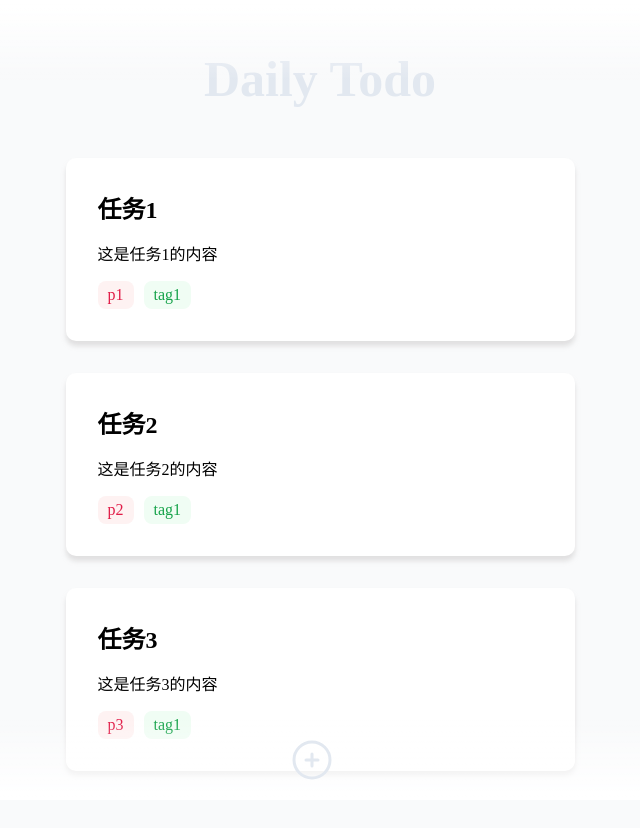
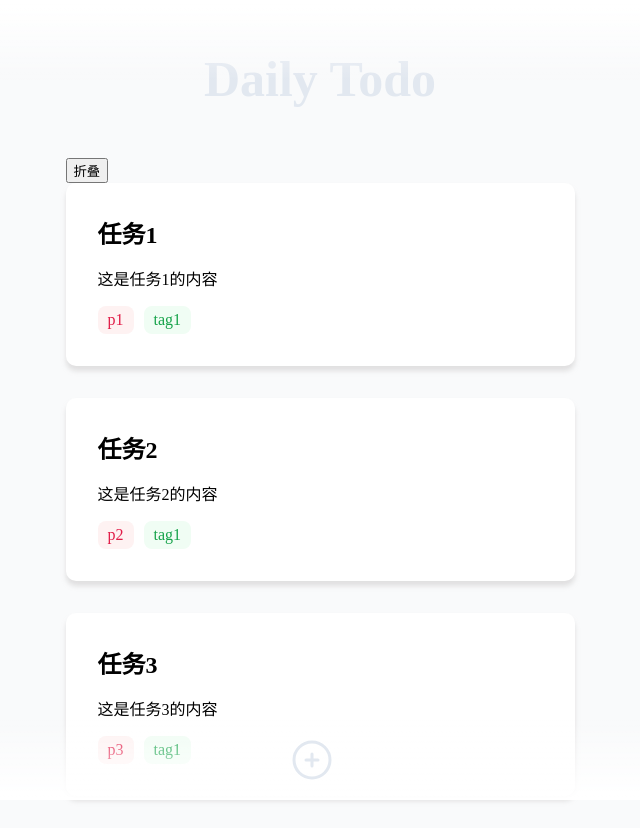
Before and after one commit to ZhangYangLizzm/TodoList, a React (Vite) app: page / in a window 1280 px wide. Shown: the whole page, without its empty margins (320-960 px from the left). Before the commit the page ends 803 px from the top, so only its background shows below. Built offline with nearby package versions, Linux system fonts and the light colour scheme.

Commit message:
feat: 增加折叠功能和支持使用‘、’分割tag

```diff
--- a/src/App.tsx
+++ b/src/App.tsx
@@ -7,7 +7,8 @@ import Footer from "./layout/Footer"
 import useTodoStore from "./store"
 import "./App.scss"
 function App() {
-  const { mockData, addTodo, deleteTodo } = useTodoStore()
+  const { getTodoList, addTodo, deleteTodo } = useTodoStore()
+  const todoList = getTodoList()
   const [isAdding, setIsAdding] = useState(false)
   const todoFormRef = useRef<TodoFormRef>(null)
   const onAdd = () => {
@@ -52,7 +53,7 @@ function App() {
       <Header />
       <main className="app-main">
         <h1 className='app-main-title'>Daily Todo</h1>
-        <TodoList mockData={mockData} deleteTodo={deleteTodo}>
+        <TodoList todoList={todoList} deleteTodo={deleteTodo}>
           {isAdding ? <TodoForm ref={todoFormRef} /> : null}
         </TodoList>
       </main>
--- a/src/components/Tag/Tag.tsx
+++ b/src/components/Tag/Tag.tsx
@@ -1,7 +1,7 @@
 import React from 'react'
 import getColor from '../../utils/getColor'
 interface TagProps {
-    type: string,
+    type: "priority"|"tag",
     text: string
 }
 
--- a/src/components/TodoCard/TodoCard.tsx
+++ b/src/components/TodoCard/TodoCard.tsx
@@ -2,15 +2,27 @@ import React from 'react'
 import Tag from '../Tag/Tag'
 import { TodoCardProps } from '../../types'
 
-const Todocard: React.FC<TodoCardProps> = ({ title, content, priority, tag }) => {
+const Todocard: React.FC<TodoCardProps> = ({ title, content, priority, tags, expanded }) => {
+    const tagsRender = () => {
+        if (tags && tags.includes('、')) {
+            return tags.split('、').map((tag, index) =>
+                <Tag type="tag" text={tag} key={index} />
+            )
+        }
+        return <Tag type="tag" text={tags} />
+    }
     return (
         < >
             <h2>{title}</h2>
-            <p>{content}</p>
-            <div className='todo-tags'>
-                <Tag type="priority" text={priority} />
-                <Tag type="tag" text={tag} />
-            </div>
+            {
+                expanded && <>
+                    <p>{content}</p>
+                    <div className='todo-tags'>
+                        <Tag type="priority" text={priority} />
+                        {tagsRender()}
+                    </div>
+                </>
+            }
         </>
     )
 }
--- a/src/components/TodoCard/TodoForm.tsx
+++ b/src/components/TodoCard/TodoForm.tsx
@@ -4,7 +4,7 @@ import './TodoFrom.scss';
 export interface TodoFormData {
   title: string;
   content: string;
-  tag: string;
+  tags: string;
   priority: string;
 }
 export interface TodoFormRef {
@@ -14,14 +14,14 @@ export interface TodoFormRef {
 const TodoForm = forwardRef((_, ref: Ref<TodoFormRef>) => {
   const [title, setTitle] = useState('');
   const [content, setContent] = useState('');
-  const [tag, setTag] = useState('');
+  const [tags, setTag] = useState('');
   const [priority, setPriority] = useState('');
 
   const getFormData = () => {
     return {
       title,
       content,
-      tag,
+      tags,
       priority,
     }
   }
@@ -59,13 +59,12 @@ const TodoForm = forwardRef((_, ref: Ref<TodoFormRef>) => {
         id="content"
         placeholder='He needs vaccine shot too'
         value={content}
-        onChange={handleContentChange}
-      ></textarea>
+        onChange={handleContentChange} />
       <input
         type="text"
-        placeholder='Tags'
+        placeholder='Tags(支持以 、作为分隔生成多个Tag)'
         id="tags"
-        value={tag}
+        value={tags}
         onChange={handleTagsChange}
       />
       <div className='priority-button-group' >
--- a/src/components/TodoList/TodoList.tsx
+++ b/src/components/TodoList/TodoList.tsx
@@ -4,11 +4,10 @@ import { TodoListProps } from '../../types';
 import { IconDelete, IconTodoConfirm } from '@/components/Icon'
 import "./TodoList.scss"
 
-const TodoList: React.FC<TodoListProps> = ({ mockData, children, deleteTodo }) => {
+const TodoList: React.FC<TodoListProps> = ({ todoList, children, deleteTodo }) => {
     const scrollRef = useRef<HTMLDivElement>(null);
     const [selectedTodo, setSelectedTodo] = useState<number | null>(null);
-    const [collapse, setCollapse] = useState(false)
-
+    const [expanded, setExpanded] = useState(true)
     useEffect(() => {
         if (scrollRef.current) {
             scrollRef.current.scrollIntoView({
@@ -16,16 +15,21 @@ const TodoList: React.FC<TodoListProps> = ({ mockData, children, deleteTodo }) =
                 block: 'start',
             });
         }
-    }, [mockData]);
+    }, [todoList]);
 
     return (
         <div className="todo-list" >
             <IconDelete id="icon-delete" style={{ visibility: selectedTodo !== null ? 'visible' : "hidden" }} onClick={() => deleteTodo(selectedTodo!)} />
             <IconTodoConfirm id="icon-todo-confirm" style={{ visibility: selectedTodo !== null ? 'visible' : "hidden" }} onClick={() => setSelectedTodo(null)} />
-            <div>
-                {mockData.map((mockItem, index) => (
-                    <div ref={index === mockData.length - 1 ? scrollRef : null} key={index} className={`todo-card ${selectedTodo === index ? 'todo-card-active' : ''}`} onClick={() => setSelectedTodo(index)}>
-                        <Todocard {...mockItem} />
+            <div className='todo-list-container'>
+                <button onClick={() => setExpanded(!expanded)} >折叠</button>
+                {/* <div>
+                    <input type="text" />
+                    <button>搜索</button>
+                </div> */}
+                {todoList.map((todoItem, index) => (
+                    <div ref={index === todoList.length - 1 ? scrollRef : null} key={index} className={`todo-card ${selectedTodo === index ? 'todo-card-active' : ''}`} onClick={() => setSelectedTodo(index)}>
+                        <Todocard {...todoItem} expanded={expanded} />
                     </div>
                 ))}
                 {children}
--- a/src/store/index.ts
+++ b/src/store/index.ts
@@ -1,12 +1,17 @@
-import useLocalStorage from '@/hooks/useLocalStorage';
-import { initMockData } from '@/utils/mock.datasource';
-import { TodoCardProps } from '@/types';
+import useLocalStorage from "@/hooks/useLocalStorage";
+import { initMockData } from "@/utils/mock.datasource";
+import { TodoCardProps } from "@/types";
 const useTodoStore = () => {
-    const [mockData, setMockData] = useLocalStorage<TodoCardProps[]>('todolist', initMockData())
+  const [mockData, setMockData] = useLocalStorage<TodoCardProps[]>(
+    "todolist",
+    initMockData()
+  );
+
+  const getTodoList = () => mockData;
 
   const addTodo = (todo: TodoCardProps) => {
-        setMockData([...mockData, todo])
-    }
+    setMockData([...mockData, todo]);
+  };
 
   const deleteTodo = (index: number) => {
     setMockData((prevMockData) => {
@@ -16,7 +21,7 @@ const useTodoStore = () => {
     });
   };
 
-    return { mockData, addTodo, deleteTodo }
-}
+  return { getTodoList, addTodo, deleteTodo };
+};
 
-export default useTodoStore
+export default useTodoStore;
--- a/src/types/index.ts
+++ b/src/types/index.ts
@@ -4,11 +4,12 @@ export interface TodoCardProps {
   title: string;
   content: string;
   priority: string
-  tag: string;
+  tags: string;
+  expanded:boolean
 }
 
 export interface TodoListProps {
-  mockData: TodoCardProps[]
+  todoList: TodoCardProps[]
   children: ReactNode,
   deleteTodo: (index: number) => void
 }
--- a/src/utils/getColor.ts
+++ b/src/utils/getColor.ts
@@ -1,4 +1,4 @@
-const getColor = (type: string) => {
+const getColor = (type: "priority"|"tag") => {
   let bgColor, fontColor;
   if (type === "priority") {
     bgColor = "#FEF2F2";
--- a/src/utils/mock.datasource.ts
+++ b/src/utils/mock.datasource.ts
@@ -6,19 +6,19 @@ export function initMockData() {
       title: "任务1",
       content: "这是任务1的内容",
       priority: "p1",
-      tag:"tag1",
+      tags: "tag1",
     },
     {
       title: "任务2",
       content: "这是任务2的内容",
       priority: "p2",
-      tag:"tag1",
+      tags: "tag1",
     },
     {
       title: "任务3",
       content: "这是任务3的内容",
       priority: "p3",
-      tag:"tag1",
+      tags: "tag1",
     },
   ];
   return mockData;
```
Lines whose indentation alone changed are shown as unchanged.
